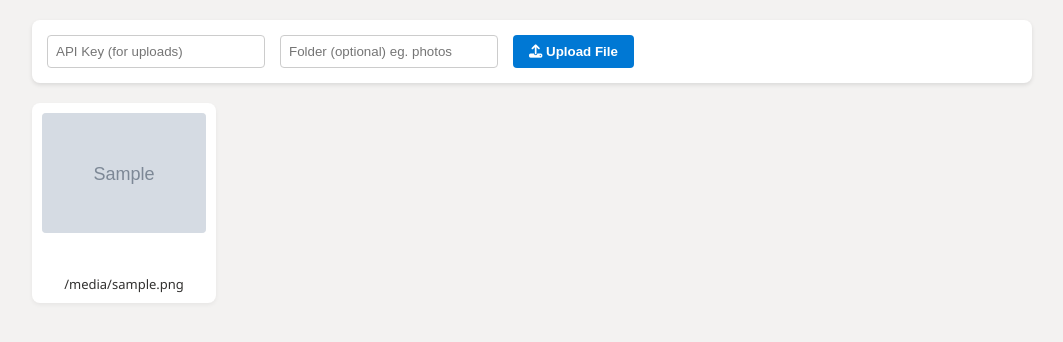
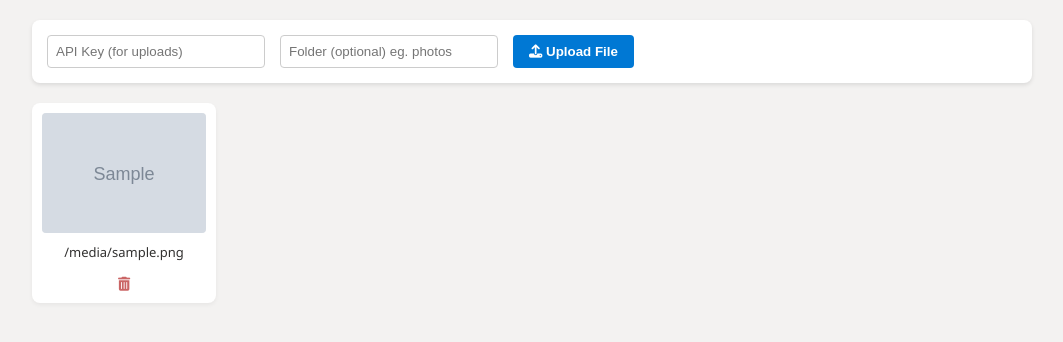
Before and after one commit to ajayagr/az-spotlight-style-storage, a FastAPI app: template app/templates/index.html in a window 1280 px wide. Shown: the part 63-405 px from the top of the page, without its empty margins (108-1171 px from the left). Run offline with FastAPI, Linux system fonts and the light colour scheme; the template is opened without the code that fills it: most values are stand-ins (such as "Sample title", 1, 10 or a date in 2020); grey boxes marked "Sample" are stand-in pictures.

Commit message:
Implement File Deletion

```diff
--- a/app/main.py
+++ b/app/main.py
@@ -103,3 +103,17 @@ def list_files():
     List all available files. Public Access.
     """
     return {"files": storage.list_files()}
+
+@app.delete("/files/{filename:path}")
+def delete_file(
+    filename: str,
+    auth: str = Depends(get_api_key)
+):
+    """
+    Delete a file. Requires API Key.
+    """
+    try:
+        storage.delete_file(filename)
+        return {"filename": filename, "status": "deleted"}
+    except Exception as e:
+        raise HTTPException(status_code=500, detail=str(e))
--- a/app/templates/index.html
+++ b/app/templates/index.html
@@ -128,6 +128,29 @@
             padding: 40px;
             color: #605e5c;
         }
+
+        /* Card Actions */
+        .card-content {
+            width: 100%;
+            display: flex;
+            flex-direction: column;
+            align-items: center;
+            flex-grow: 1;
+        }
+        .btn-delete {
+            margin-top: 10px;
+            background: none;
+            border: none;
+            color: #a80000;
+            cursor: pointer;
+            font-size: 14px;
+            opacity: 0.6;
+            transition: opacity 0.2s;
+        }
+        .btn-delete:hover {
+            opacity: 1;
+            transform: scale(1.1);
+        }
     </style>
 </head>
 <body>
@@ -148,7 +171,9 @@
 
     <div class="file-grid" id="fileGrid">
         {% for file in files %}
-        <div class="file-card" onclick="downloadFile('{{ file }}')">
+        <div class="file-card">
+            <!-- Click Area for Download -->
+            <div class="card-content" onclick="downloadFile('{{ file }}')">
                 <div class="thumb-container">
                     {% if file.lower().endswith(('.png', '.jpg', '.jpeg', '.gif', '.bmp', '.webp')) %}
                     <img src="/files/{{ file }}" class="thumb-img" alt="{{ file }}" loading="lazy">
@@ -165,6 +190,11 @@
                     {% endif %}
                 </div>
                 <div class="file-name" title="{{ file }}">{{ file }}</div>
+            </div>
+            <!-- Delete Action -->
+            <button class="btn-delete" onclick="deleteFile('{{ file }}', event)" title="Delete File">
+                <i class="fas fa-trash-alt"></i>
+            </button>
         </div>
         {% else %}
         <div class="empty-state">
@@ -241,6 +271,34 @@
 
         window.location.href = url;
     }
+
+    async function deleteFile(filename, event) {
+        // Stop card click
+        if (event) event.stopPropagation();
+
+        const key = apiKeyInput.value;
+        if(!key) { alert("Please enter an API Key to delete."); return; }
+
+        if(!confirm(`Are you sure you want to delete "${filename}"?`)) return;
+
+        try {
+            const response = await fetch(`/files/${filename}`, {
+                method: 'DELETE',
+                headers: { 'X-API-Key': key }
+            });
+
+            if(response.ok) {
+                // Remove element immediately or reload
+                location.reload();
+            } else {
+                const err = await response.json();
+                alert("Delete Failed: " + (err.detail || response.statusText));
+            }
+        } catch (error) {
+            console.error(error);
+            alert("Error deleting file.");
+        }
+    }
 </script>
 
 </body>
```
Also changed, not shown: app/storage.py (+19 -1 lines). Lines whose indentation alone changed are shown as unchanged.
